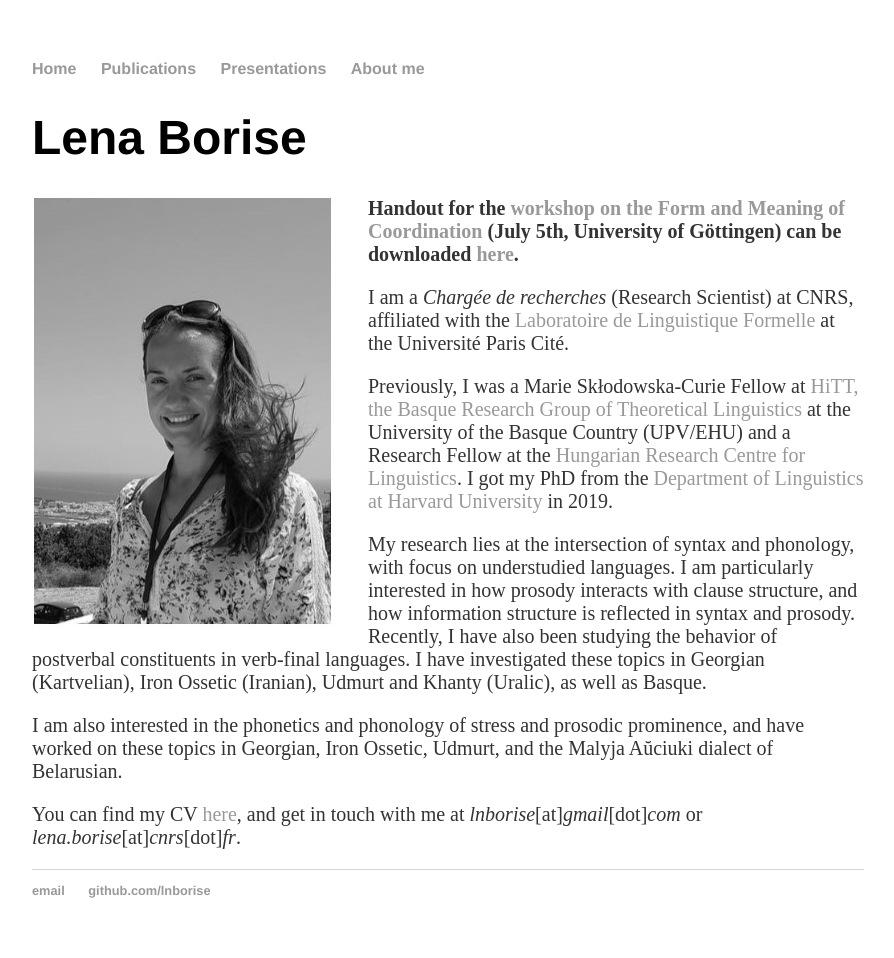
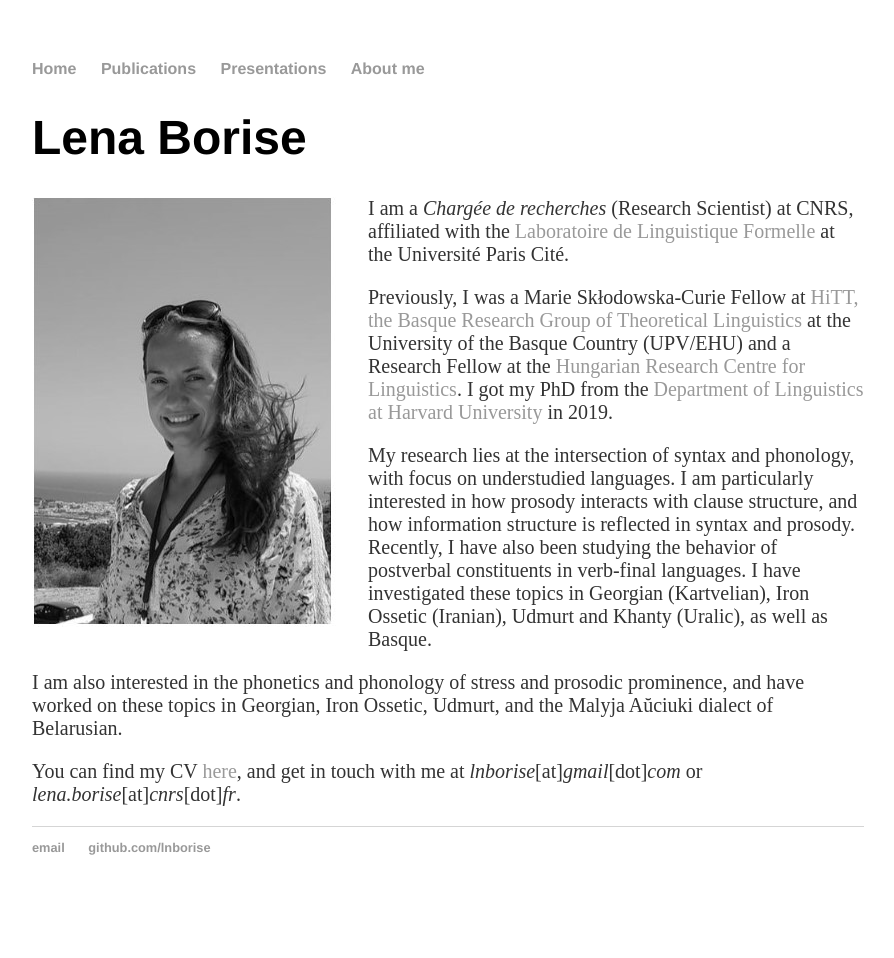
Before and after one commit to lnborise/lnborise.github.io, a Jekyll site: the page built from index.html, in a window 1280 px wide. Shown: the whole page, without its empty margins (192-1086 px from the left). Built offline with Jekyll 4.4.1, drawn with Linux system fonts in a browser that asks for light colours; after the commit the page ends 915 px from its top, so only the background shows below that.

Commit message:
Update index.html

```diff
--- a/index.html
+++ b/index.html
@@ -9,9 +9,6 @@ title: Lena Borise
   </div>
   <div>
 
-	<p><b>Handout for the <a href="https://www.uni-goettingen.de/de/685553.html">workshop on the Form and Meaning of Coordination</a> (July 5th, University of Göttingen) can be downloaded <a href="https://lnborise.github.io/assets/BoriseHalm_CCs_Jul2024.pdf">here</a>.</b></p>
-
-	  <p>	  </p>
 	<p>I am a <i>Chargée de recherches</i> (Research Scientist) at CNRS, affiliated with the <a href="http://www.llf.cnrs.fr/en">Laboratoire de Linguistique Formelle</a> at the Université Paris Cité. </p>
 
 	<p>Previously, I was a  Marie Skłodowska-Curie Fellow at <a href="http://www.hittlinguistics.eus/en/">HiTT, the Basque Research Group of Theoretical Linguistics</a> at the University of the Basque Country (UPV/EHU) and a Research Fellow at the <a href="https://nytud.hu/en">Hungarian Research Centre for Linguistics</a>. I got my PhD from the <a href="https://linguistics.fas.harvard.edu/">Department of Linguistics at Harvard University</a> in 2019. </p>
```
